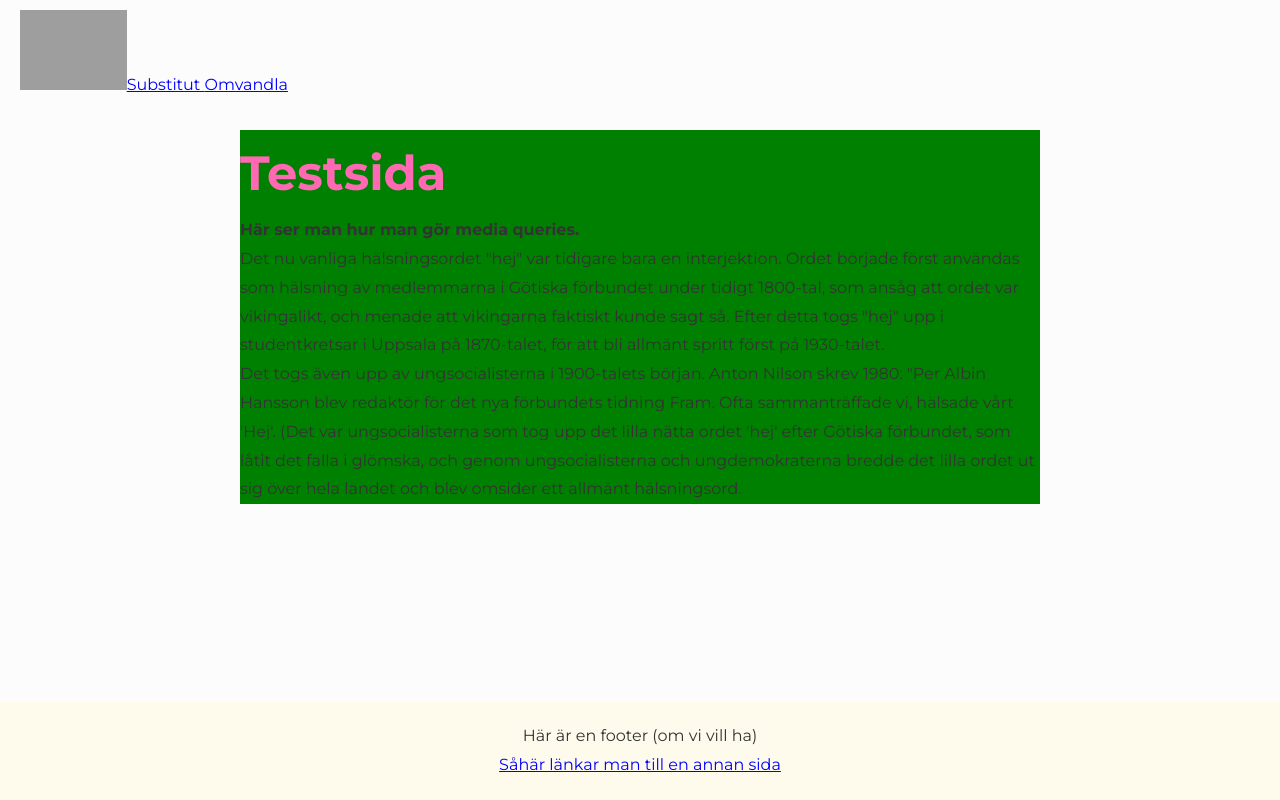
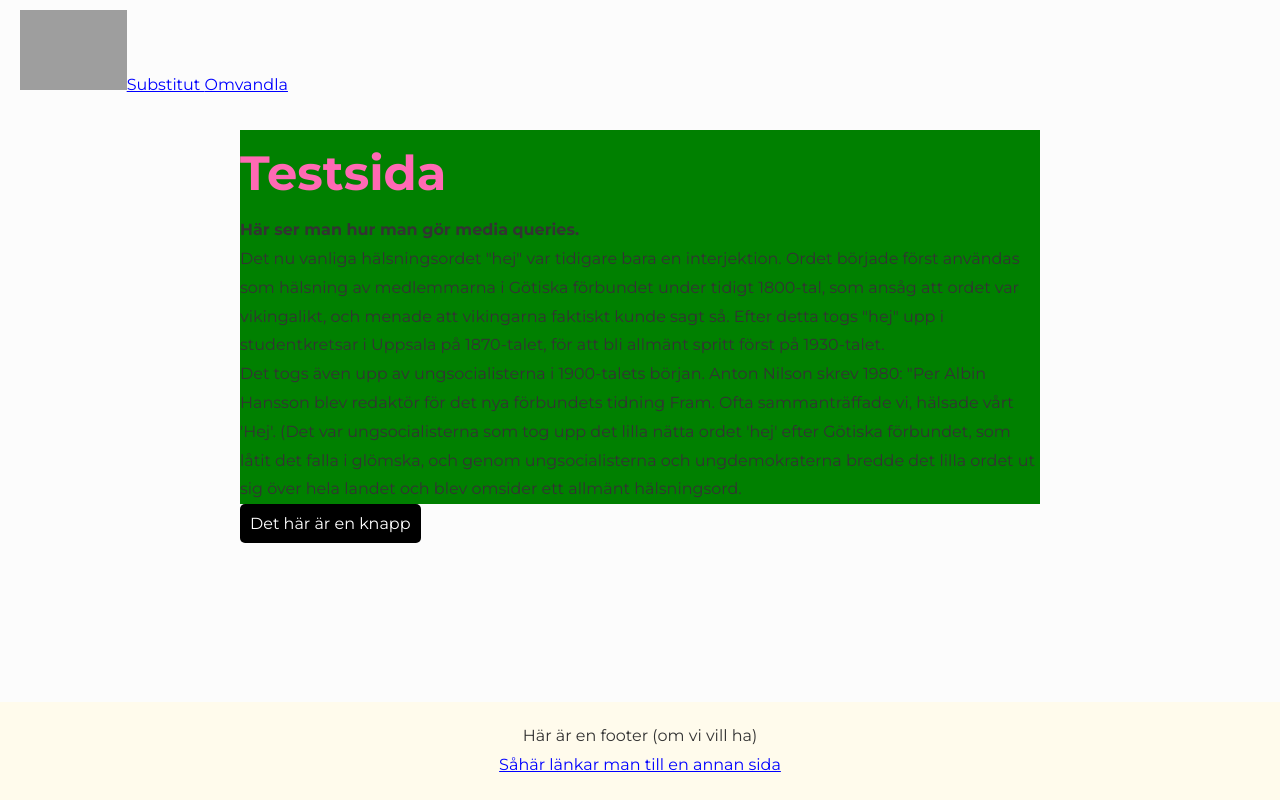
Before and after one commit to Annaaste/reactproject, a Next.js app: page /about in a window 1280 px wide. Built offline with nearby package versions, Linux system fonts and the light colour scheme; grey boxes are pictures that could not be loaded.

Commit message:
added place for button component

```diff
--- /dev/null
+++ b/components/Button/Button.jsx
@@ -0,0 +1,11 @@
+import styles from './Button.module.scss'
+
+const Button = ({text}) => {
+  return (
+    <button className={styles.buttonContainer}>
+      {text}
+    </button>
+   );
+}
+
+export default Button;
--- /dev/null
+++ b/components/Button/Button.module.scss
@@ -0,0 +1,9 @@
+@import 'colors.scss';
+
+//Inte riktiga knappen -Anpassa allt till riktiga knapputseendet
+.buttonContainer {
+  padding: 1rem;
+  background-color: $darkBlack;
+  color: $white;
+  border-radius: 0.5rem;
+}
--- a/pages/about/index.jsx
+++ b/pages/about/index.jsx
@@ -1,4 +1,5 @@
 import Head from 'next/head'
+import Button from '../../components/Button/Button';
 import styles from './about.module.scss'
 
 const About = () => {
@@ -32,6 +33,9 @@ const About = () => {
           över hela landet och blev omsider ett allmänt hälsningsord.
         </p>
       </div>
+      <Button
+        text={"Det här är en knapp"}
+      />
     </>
    );
 }
```
